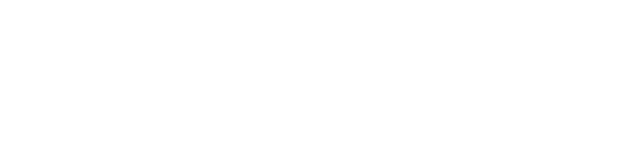
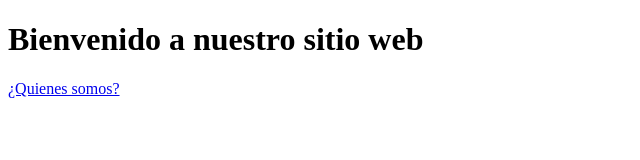
Before and after one commit to Abyblackmouth/sitio_web_2, a plain HTML site: page index.html in a window 1280 px wide. Shown: the whole page, without its empty margins (0-640 px from the left). Drawn offline with Linux system fonts and the light colour scheme.

Commit message:
fixed structure a index.html

```diff
--- a/index.html
+++ b/index.html
@@ -4,9 +4,12 @@
     <meta charset="UTF-8">
     <meta http-equiv="X-UA-Compatible" content="IE=edge">
     <meta name="viewport" content="width=device-width, initial-scale=1.0">
-    <title>Document</title>
+    <title>Bienvenido/a</title>
 </head>
 <body>
-
+  <h1>Bienvenido a nuestro sitio web</h1>
+	<p>
+    <a href="about.html">¿Quienes somos?</a>
+  </p>
 </body>
 </html>
```
